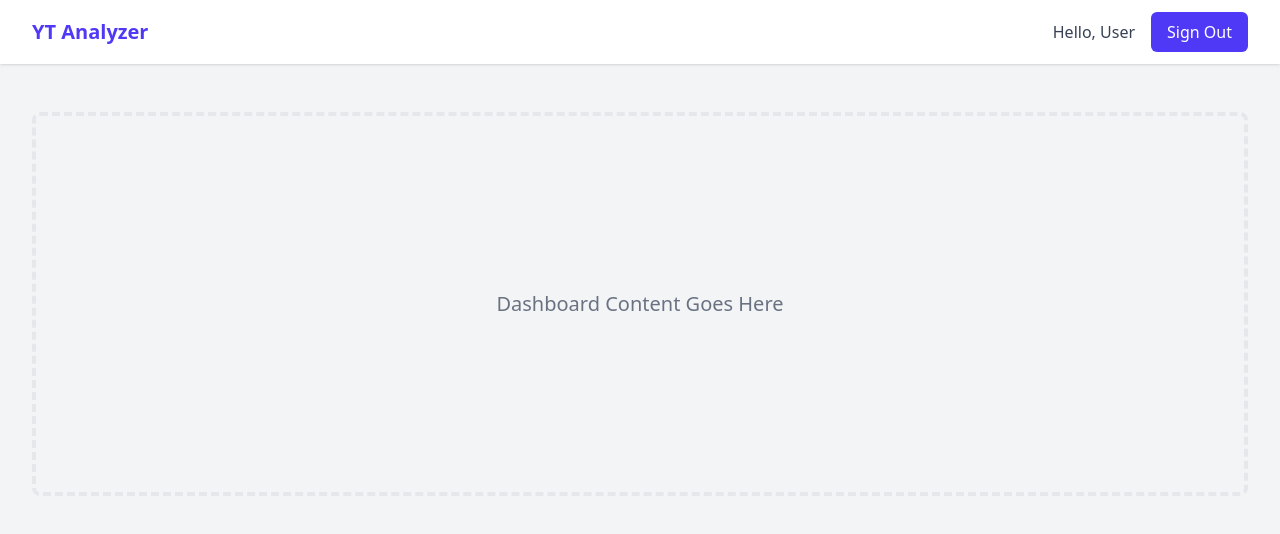
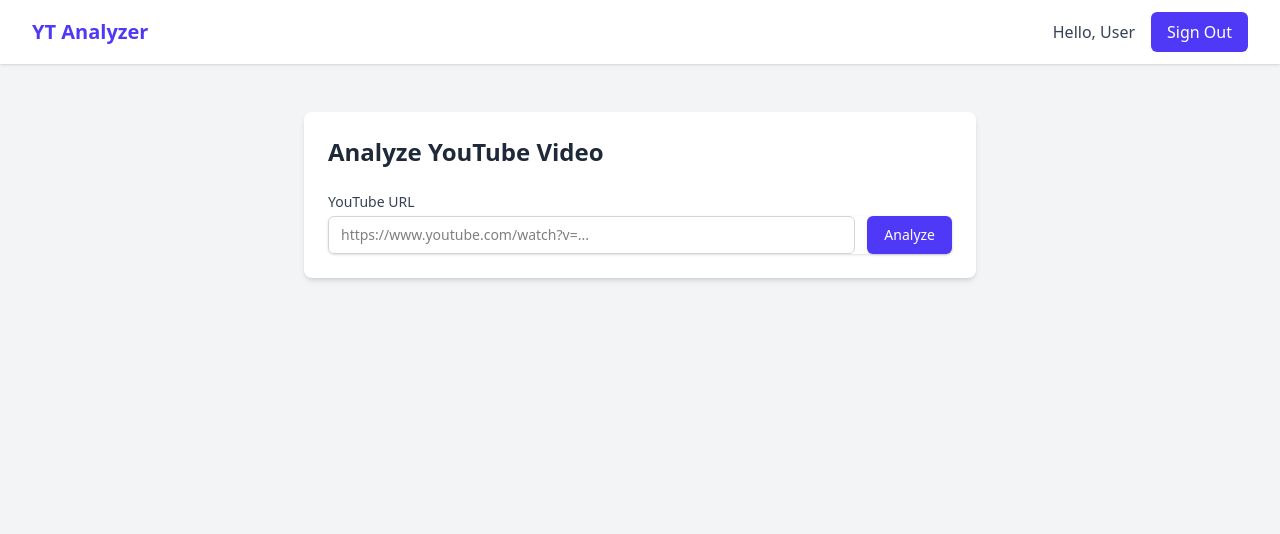
Before and after one commit to Shreyas-Yadav/yt-analyzer, a React app in the folder frontend/: page / in a window 1280 px wide. Shown: the top 534 px of the page. Built offline with nearby package versions, Linux system fonts and the light colour scheme; no server answers; sample sign-in values are in the browser's storage; the HTML template or start-up script is replaced by a standard one.

Commit message:
added YouTube URL input component and integrate it into the Dashboard page.

```diff
--- /dev/null
+++ b/frontend/src/components/YouTubeInput.jsx
@@ -0,0 +1,55 @@
+import React, { useState } from 'react';
+
+const YouTubeInput = ({ onSubmit }) => {
+    const [url, setUrl] = useState('');
+    const [error, setError] = useState('');
+
+    const handleSubmit = (e) => {
+        e.preventDefault();
+        if (!url) {
+            setError('Please enter a YouTube URL');
+            return;
+        }
+        // Basic validation for YouTube URL
+        const youtubeRegex = /^(https?:\/\/)?(www\.)?(youtube\.com|youtu\.?be)\/.+$/;
+        if (!youtubeRegex.test(url)) {
+            setError('Please enter a valid YouTube URL');
+            return;
+        }
+
+        setError('');
+        onSubmit(url);
+    };
+
+    return (
+        <div className="w-full max-w-2xl mx-auto p-6 bg-white rounded-lg shadow-md">
+            <h2 className="text-2xl font-bold mb-6 text-gray-800">Analyze YouTube Video</h2>
+            <form onSubmit={handleSubmit} className="space-y-4">
+                <div>
+                    <label htmlFor="youtube-url" className="block text-sm font-medium text-gray-700 mb-1">
+                        YouTube URL
+                    </label>
+                    <div className="flex rounded-md shadow-sm">
+                        <input
+                            type="text"
+                            id="youtube-url"
+                            className="flex-1 min-w-0 block w-full px-3 py-2 rounded-md border border-gray-300 focus:ring-indigo-500 focus:border-indigo-500 sm:text-sm"
+                            placeholder="https://www.youtube.com/watch?v=..."
+                            value={url}
+                            onChange={(e) => setUrl(e.target.value)}
+                        />
+                        <button
+                            type="submit"
+                            className="ml-3 inline-flex justify-center py-2 px-4 border border-transparent shadow-sm text-sm font-medium rounded-md text-white bg-indigo-600 hover:bg-indigo-700 focus:outline-none focus:ring-2 focus:ring-offset-2 focus:ring-indigo-500"
+                        >
+                            Analyze
+                        </button>
+                    </div>
+                    {error && <p className="mt-2 text-sm text-red-600">{error}</p>}
+                </div>
+            </form>
+        </div>
+    );
+};
+
+export default YouTubeInput;
--- a/frontend/src/pages/Dashboard.jsx
+++ b/frontend/src/pages/Dashboard.jsx
@@ -1,11 +1,18 @@
 import React, { useEffect, useState } from 'react';
 import { useNavigate } from 'react-router-dom';
 import { AuthService } from '../services/AuthService';
+
+import YouTubeInput from '../components/YouTubeInput';
 
 const Dashboard = () => {
     const [userEmail, setUserEmail] = useState('');
     const [loading, setLoading] = useState(true);
     const navigate = useNavigate();
+
+    const handleUrlSubmit = (url) => {
+        console.log('Submitted URL:', url);
+        // TODO: Call backend API to process the video
+    };
 
     useEffect(() => {
         checkUser();
@@ -74,8 +81,13 @@ const Dashboard = () => {
 
             <main className="max-w-7xl mx-auto py-6 sm:px-6 lg:px-8">
                 <div className="px-4 py-6 sm:px-0">
-                    <div className="border-4 border-dashed border-gray-200 rounded-lg h-96 flex items-center justify-center">
-                        <p className="text-gray-500 text-xl">Dashboard Content Goes Here</p>
+                    <div className="flex flex-col items-center justify-center space-y-8">
+                        <YouTubeInput onSubmit={handleUrlSubmit} />
+
+                        {/* Placeholder for results */}
+                        <div className="w-full max-w-4xl">
+                            {/* We can add results display here later */}
+                        </div>
                     </div>
                 </div>
             </main>
```
